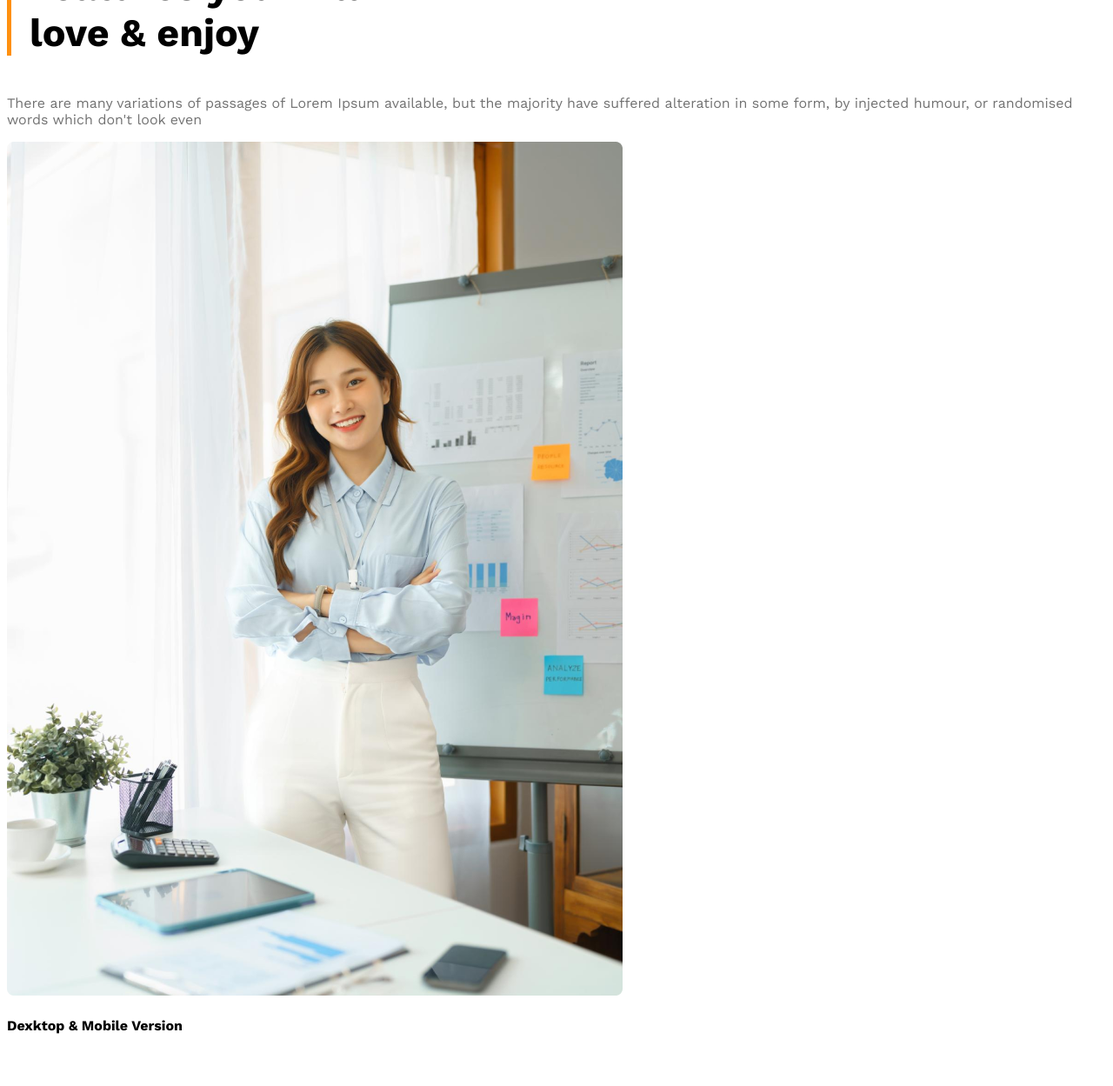
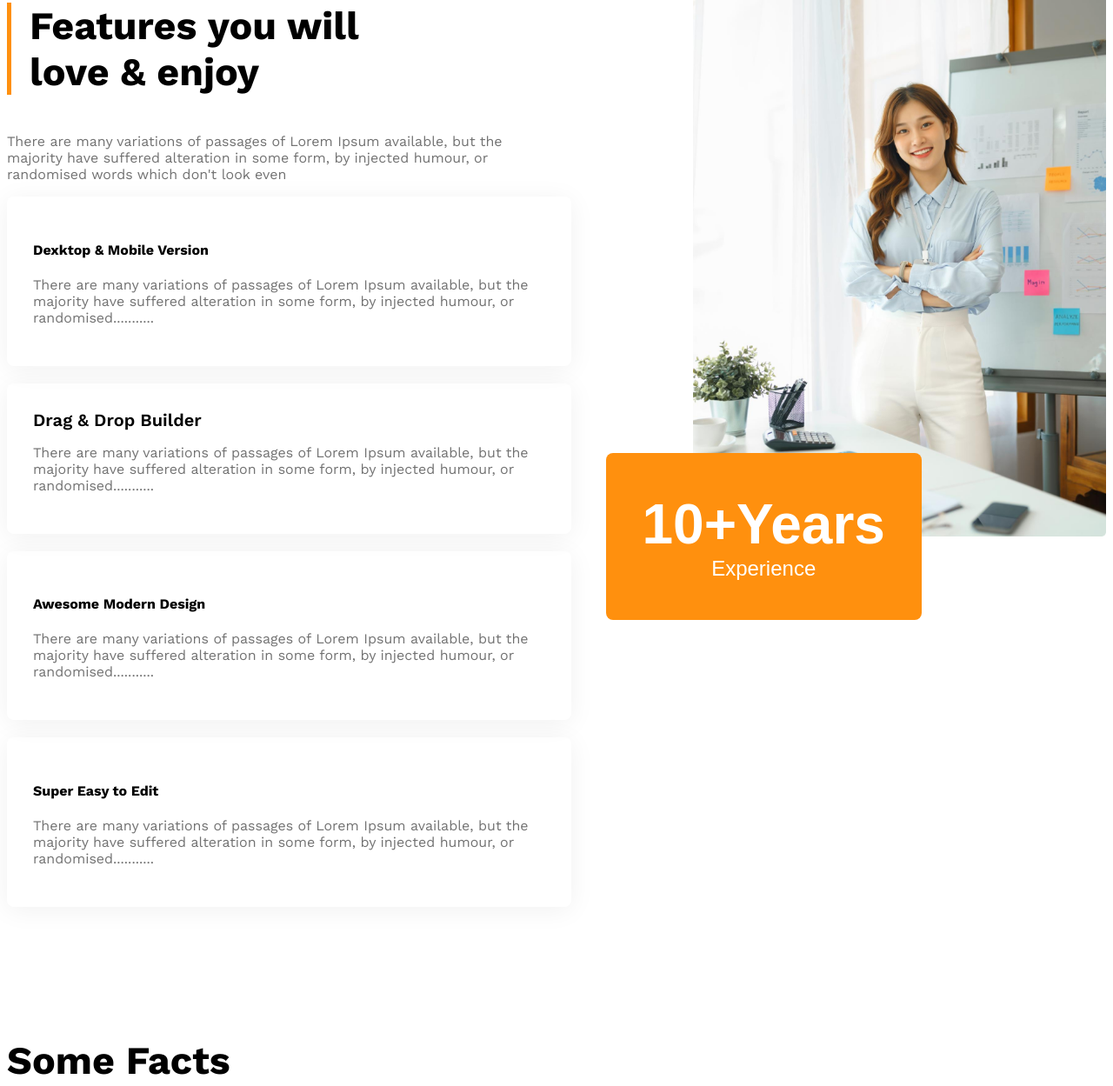
Before and after one commit to rupa3670/g3-architect-website, a plain HTML site: page index.html in a window 1280 px wide. Shown: the part 2184-3433 px from the top of the page at 87% size. Drawn offline with nearby package versions, Linux system fonts and the light colour scheme.

Commit message:
responsive all section for mobile device

```diff
--- a/index.html
+++ b/index.html
@@ -47,14 +47,37 @@
                 <button class="btn-primary">Explore More</button>
             </div>
         </section>
-        <section class="features">
-            <div><h3 id="feature-section-title" class="section-title">Features you will <br> love & enjoy</h3>
-            <p class="features-description">There are many variations of passages of Lorem Ipsum available, but the majority have suffered alteration in some form, by injected humour, or randomised words which don't look even</p></div>
-            <div><img src="./images/architect.png" alt=""></div>
+        <section class="features display-flex">
+            <div class="feature-left">
+                <div><h3 id="feature-section-title" class="section-title">Features you will <br> love & enjoy</h3>
+            <p class="features-description">There are many variations of passages of Lorem Ipsum available, but the <br> majority have suffered alteration in some form, by injected humour, or  <br>randomised words which don't look even</p></div>
+           <div class="feature-card">
+            <h4 class="feature title">Dexktop & Mobile Version</h4>
+            <p class="features-description">There are many variations of passages of Lorem Ipsum available, but the majority have suffered alteration in some form, by injected humour, or randomised...........
 
+            </p>
+           </div>
            <div class="feature-card">
-            <h4>Dexktop & Mobile Version</h4>
+            <h4 class="feature-title">Drag & Drop Builder</h4>
+            <p class="features-description">There are many variations of passages of Lorem Ipsum available, but the majority have suffered alteration in some form, by injected humour, or randomised...........
+
+            </p>
            </div>
+           <div class="feature-card">
+            <h4 class="feature title">Awesome Modern Design </h4>
+            <p class="features-description">There are many variations of passages of Lorem Ipsum available, but the majority have suffered alteration in some form, by injected humour, or randomised...........
+
+            </p>
+           </div>
+           <div class="feature-card">
+            <h4 class="feature title">Super Easy to Edit</h4>
+            <p class="features-description">There are many variations of passages of Lorem Ipsum available, but the majority have suffered alteration in some form, by injected humour, or randomised...........
+
+            </p>
+           </div>
+            </div>
+            <div class="feature-right"><img src="./images/architect.png" alt="">
+            <button   id="experience-badge" class="btn-primary"><span id="experience-year">10+Years</span> <br><span>Experience</span></button></div>
 
         </section>
         <section>
--- a/styles/architect.css
+++ b/styles/architect.css
@@ -103,19 +103,51 @@
     color: rgba(114, 114, 114, 1);
     font-weight: 500;
 }
+/* feature section related style  */
 #feature-section-title{
     border-left:5px solid #FF900E ;
     padding-left: 21px;
 
 }
+.features{
+    gap:140px;
+}
 .features-description{
     color: #727272;
 }
+.feature-card{
+padding: 30px;
+    box-shadow: 0 4px 30px 0 rgba(0, 0, 0, 0.06);
+    margin-bottom: 20px;
+    border-radius: 8px;
+
+}
+.feature-card .feature-title{
+    font-weight: 600;
+    font-size: 1.25rem;
+    margin-top: 0px;
+    margin-bottom: 0px;
+
+
+}
+#experience-badge{
+    padding: 45px 42px;
+    font-size: 1.5rem;
+    font-weight: 500;
+    margin-left: -100px;
+    margin-top: -100px;
+}
+#experience-year{
+    font-size: 4rem;
+    font-weight: 700;
+}
+.feature-right img{
+    width: 100%;
+}
+/* some facts related style */
 .facts-container{
     display: grid;
     grid-template-columns: repeat(4, 1fr);
-
-
 }
 .fact-description{
     color: #727272;
@@ -156,10 +188,11 @@
 }
 
 
+
 /* responsive media Query */
 @media screen and (max-width:576px)
 {
-   .navbar, .nav-links, .teams{
+   .navbar, .nav-links, .teams, .features{
     flex-direction:column ;
    }
    .team-img-container, .facts-container, .sponser-companies{
@@ -176,6 +209,12 @@
     justify-content: center;
     gap:50px;
    }
+   #experience-badge{
+    margin-top: 20px;
+    margin-left: 10px;
+    margin-right: 10px;
+   }
+
 
 }
 /* medium size device */
```
